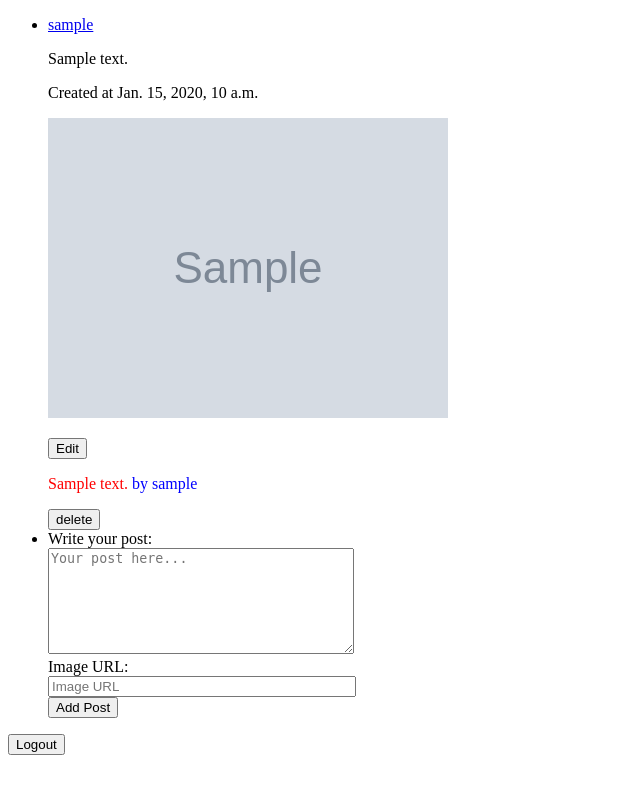
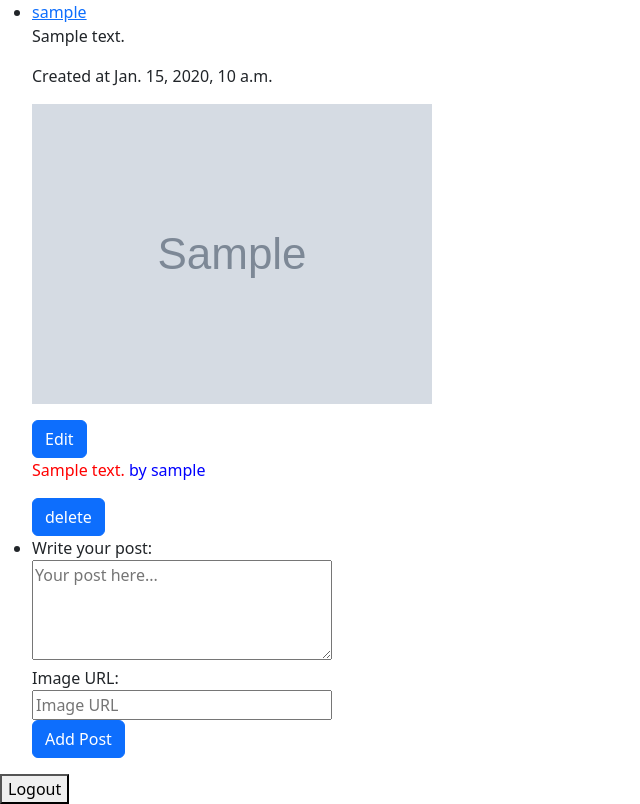
Before and after one commit to Samer20003/Founde-task-backend, a Django app: page /posts/list_view/ in a window 1280 px wide. Shown: the whole page, without its empty margins (0-640 px from the left). Before the commit the page ends 755 px from the top, so only its background shows below. Run offline with Django 5.2, Linux system fonts and the light colour scheme; a user stored in the database is signed in; tables that the repository leaves empty hold one stand-in row (values such as "Sample post"); grey boxes marked "Sample" are stand-in pictures.

Commit message:
update the imges

```diff
--- a/socialProj/posts/templates/posts/index.html
+++ b/socialProj/posts/templates/posts/index.html
@@ -3,6 +3,8 @@
 <head>
     <meta charset="UTF-8">
     <title>Title</title>
+    <link href="https://cdn.jsdelivr.net/npm/bootstrap@5.3.3/dist/css/bootstrap.min.css" rel="stylesheet" integrity="sha384-QWTKZyjpPEjISv5WaRU9OFeRpok6YctnYmDr5pNlyT2bRjXh0JMhjY6hW+ALEwIH" crossorigin="anonymous">
+
 </head>
 <body>
     {% if posts %}
@@ -15,7 +17,7 @@
                     <p><img src="{{post.img_url}}" alt="Post image"></p>
                     <a href="{% url 'posts:edit_post' post.id%}">
                         {% csrf_token %}
-                        <button>Edit</button>
+                        <button class="btn btn-primary">Edit</button>
                     </a>
                    {% for comment in post.comments.all %}
                         <p style="color:red">{{comment.body}} <span style="color : blue"> by {{comment.user.username}}</span></p>
@@ -23,7 +25,7 @@
 
                     <form method="post" action="{% url 'posts:delete_post' post.id %}">
                         {% csrf_token %}
-                        <button>delete</button>
+                        <button class="btn btn-primary">delete</button>
                     </form>
 
                 </li>
@@ -39,7 +41,7 @@
                     <div>
                         <input type="text" id="img_url" name="img_url" placeholder="Image URL" style="width:300px;">
                     </div>
-                    <button type="submit">Add Post</button>
+                    <button type="submit" class="btn btn-primary">Add Post</button>
                 </form>
             </li>
 
@@ -49,5 +51,7 @@
     {% csrf_token %}
     <button type="submit">Logout</button>
 </form>
+    <script src="https://cdn.jsdelivr.net/npm/bootstrap@5.3.3/dist/js/bootstrap.bundle.min.js" integrity="sha384-YvpcrYf0tY3lHB60NNkmXc5s9fDVZLESaAA55NDzOxhy9GkcIdslK1eN7N6jIeHz" crossorigin="anonymous"></script>
+
 </body>
 </html>
```
